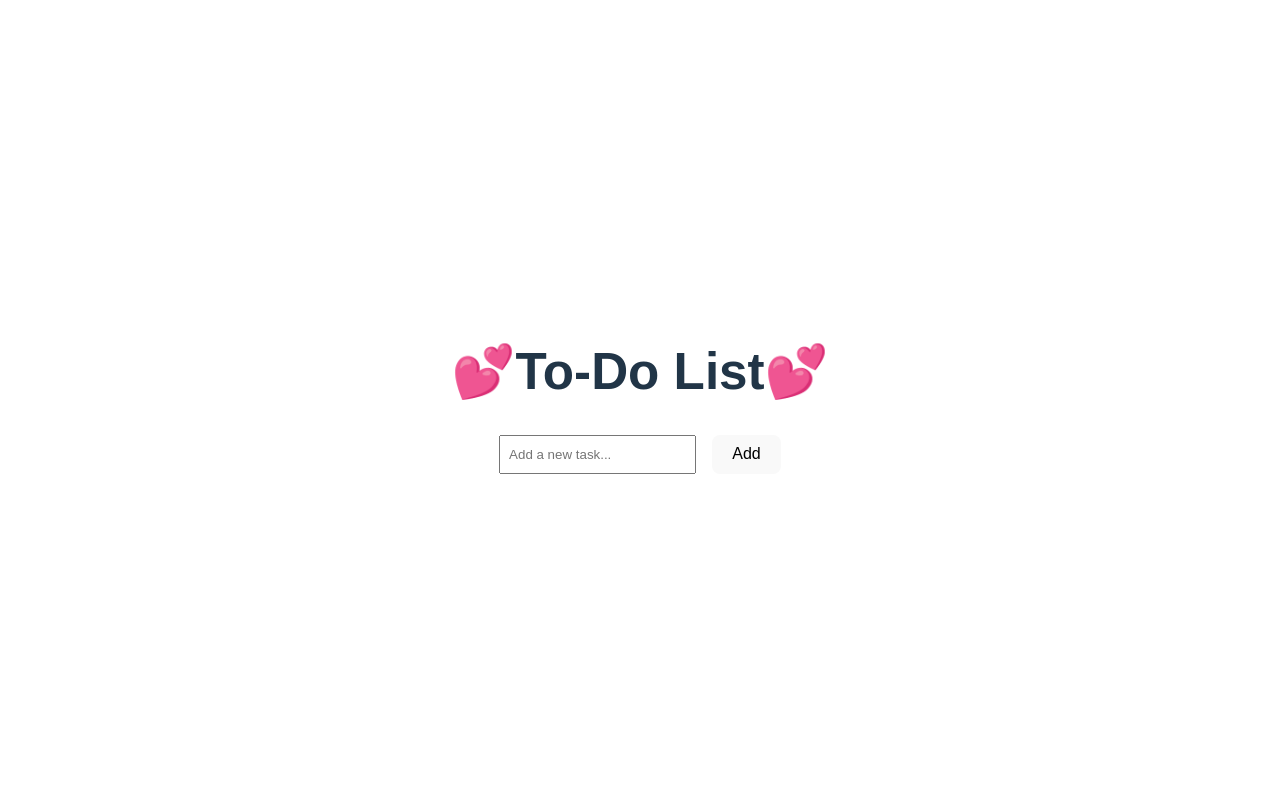
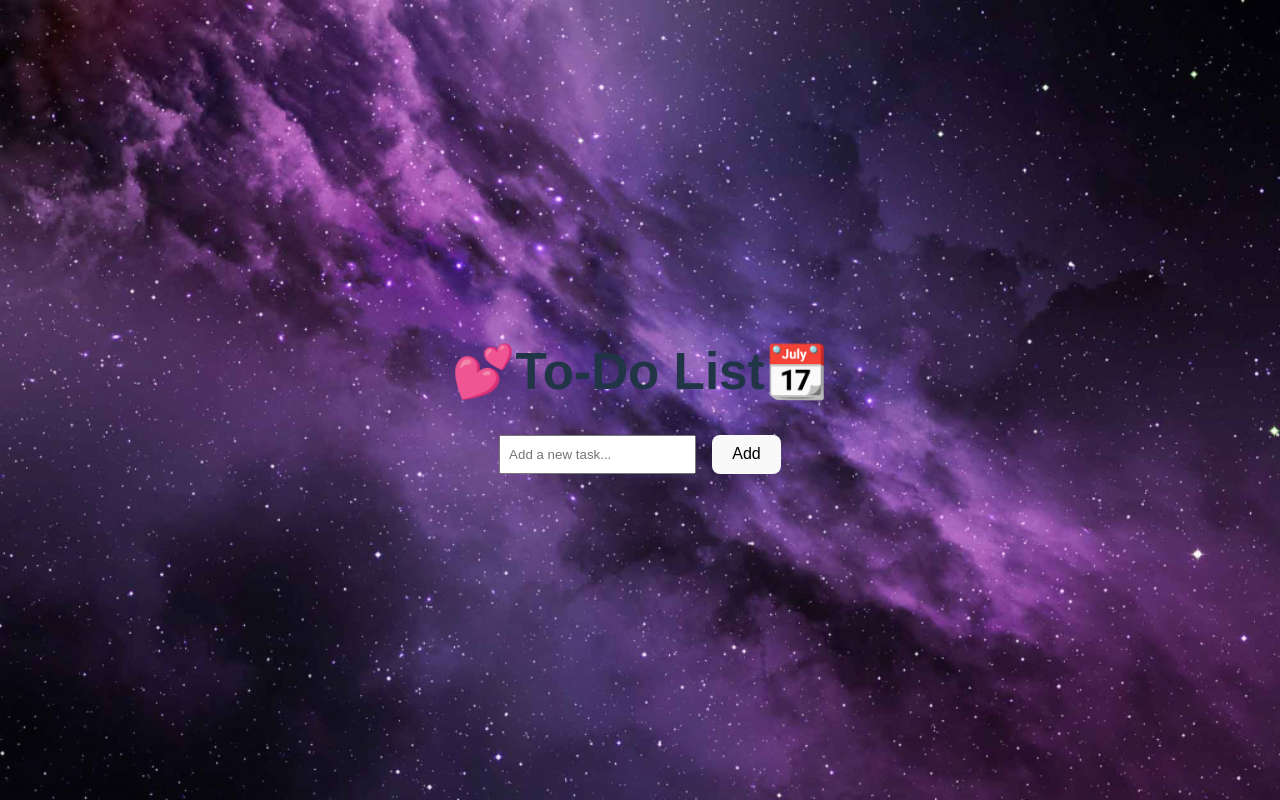
Before and after one commit to lavetted/To-do-list, a React (Vite) app: page / in a window 1280 px wide. Built offline with nearby package versions, Linux system fonts and the light colour scheme.

Commit message:
added more css

```diff
--- a/src/App.css
+++ b/src/App.css
@@ -3,7 +3,10 @@ body {
   display: flex;
   justify-content: center;
   height: 100%;
+  width: 100%;
   box-sizing: border-box;
+  background-image: url("./Space-Background.jpg");
+  background-size: cover;
 }
 
 .app {
--- a/src/App.jsx
+++ b/src/App.jsx
@@ -17,7 +17,7 @@ export default function App() {
 
   return (
     <div className="app">
-      <h1>💕To-Do List💕</h1>
+      <h1>💕To-Do List📆</h1>
 
       <form onSubmit={handleSubmit}>
         <input
```
Also changed, not shown: src/Space-Background.jpg (added).
